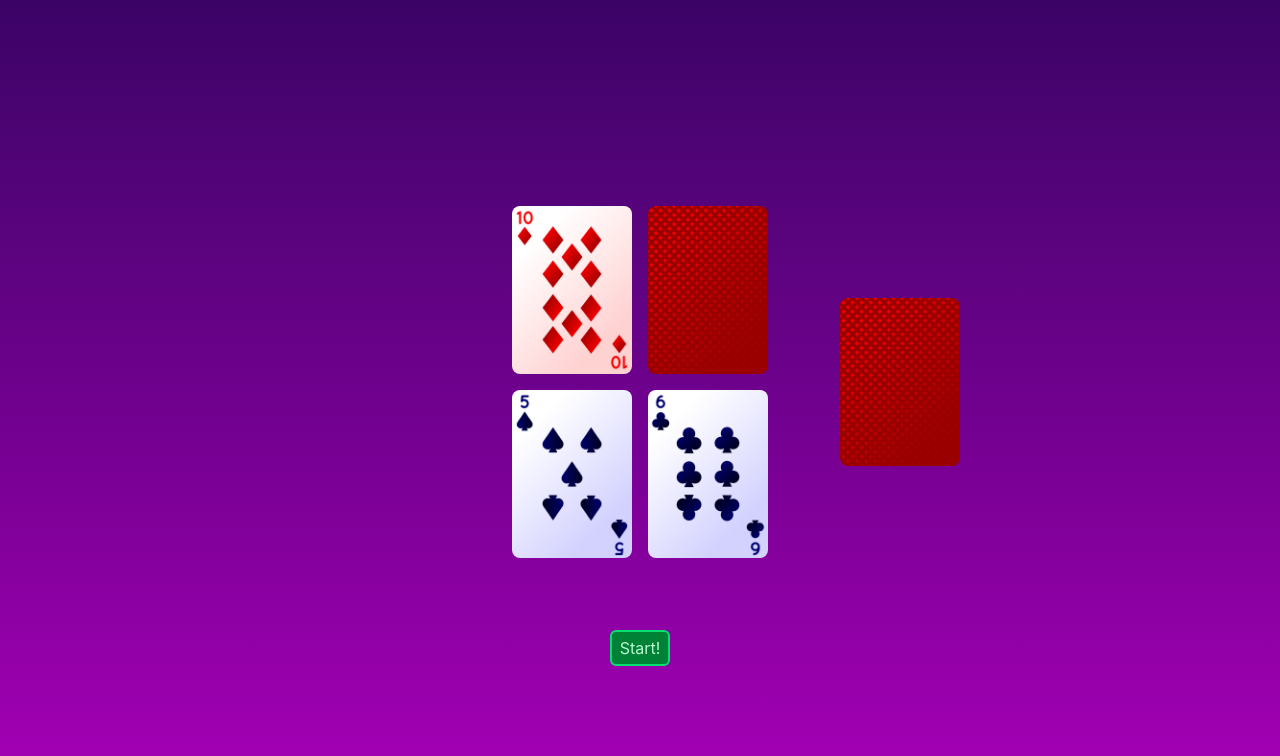
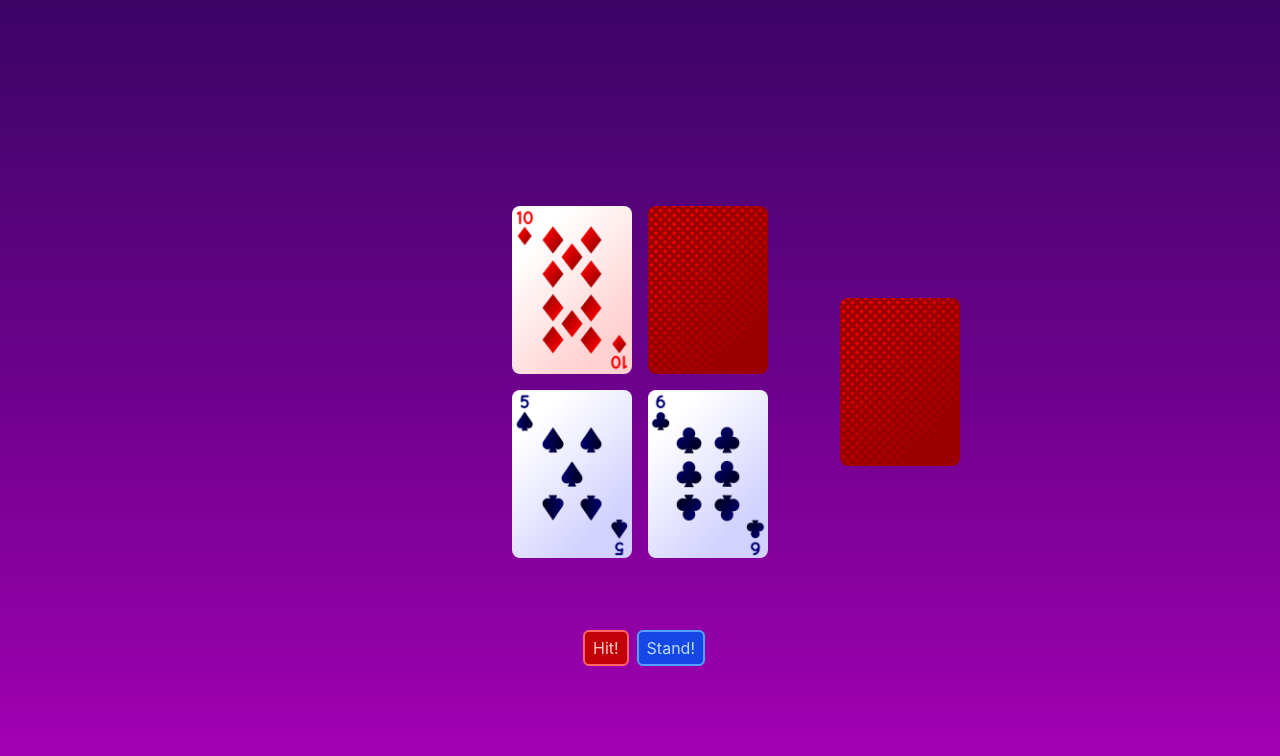
Before and after one commit to Nicholas6809/blackjack, an Electron app: page index.html in a window 1280 px wide. Both pictures are taken after a click on the button "Start!". Drawn offline with Linux system fonts and the light colour scheme.

Commit message:
feat: add basic Hit and Stand buttons

```diff
--- a/index.html
+++ b/index.html
@@ -22,7 +22,9 @@
                     <img class="w-auto h-auto rounded-lg" src="imgs/back.png">
                 </div>
             </div>
-            <button onclick="startHand()" class="pl-2 pr-2 pt-1 pb-1 bg-green-700 border-2 rounded-md border-green-400 text-green-200 active:scale-95">Start!</button>
+            <div id="button-area" class="flex flex-row w-fit h-fit justify-center items-center">
+                <button onclick="startHand()" class="pl-2 pr-2 pt-1 pb-1 bg-green-700 border-2 rounded-md border-green-400 text-green-200 active:scale-95">Start!</button>
+            </div>
         </div>
     </body>
 
--- a/scripts/script.js
+++ b/scripts/script.js
@@ -1,6 +1,7 @@
 const deck = [];
 const dealerHand = [];
 const playerHand = [];
+const leftoverDeck = [];
 
 // lookup table for card images so i dont have to rename my card files
 const cardImgs = {
@@ -120,13 +121,53 @@ function shuffleDeck() {
 }
 
 function startHand() {
+
     const displayedDealerCards = document.getElementById('dealer-hand');
-    const displayedPlayerCards = document.getElementById('player-hand');
 
     dealerDrawCards(2);
     drawCards(2);
 
     displayedDealerCards.lastElementChild.src = "imgs/back.png";
+
+    replaceStartButton();
+}
+
+function replaceStartButton() {
+    const buttonArea = document.getElementById('button-area');
+
+    buttonArea.firstElementChild.remove();
+
+    const hitButton = document.createElement('button');
+    const standButton = document.createElement('button');
+
+    // Define the inline styles for the Hit button in a brute forcey way akin to Steve Harvey mark I
+    hitButton.id = "hit-button";
+    hitButton.innerText = "Hit!";
+    hitButton.style.paddingLeft = "0.5rem";
+    hitButton.style.paddingRight = "0.5rem";
+    hitButton.style.paddingTop = "0.25rem";
+    hitButton.style.paddingBottom = "0.25rem";
+    hitButton.style.marginRight = "0.5rem";
+    hitButton.style.backgroundColor = "oklch(50.5% 0.213 27.518)";
+    hitButton.style.border = "2px solid oklch(70.4% 0.191 22.216)";
+    hitButton.style.borderRadius = "0.375rem";
+    hitButton.style.color = "oklch(88.5% 0.062 18.334)";
+
+    // Repeat for Stand button
+    standButton.id = "stand-button";
+    standButton.innerText = "Stand!";
+    standButton.style.paddingLeft = "0.5rem";
+    standButton.style.paddingRight = "0.5rem";
+    standButton.style.paddingTop = "0.25rem";
+    standButton.style.paddingBottom = "0.25rem";
+    hitButton.style.marginLeft = "0.5rem";
+    standButton.style.backgroundColor = "oklch(48.8% 0.243 264.376)";
+    standButton.style.border = "2px solid oklch(70.7% 0.165 254.624)";
+    standButton.style.borderRadius = "0.375rem";
+    standButton.style.color = "oklch(88.2% 0.059 254.128)";
+
+    buttonArea.appendChild(hitButton);
+    buttonArea.appendChild(standButton);
 }
 
 makeDeck();
```
Also changed, not shown: main.js (+7 -5 lines).
